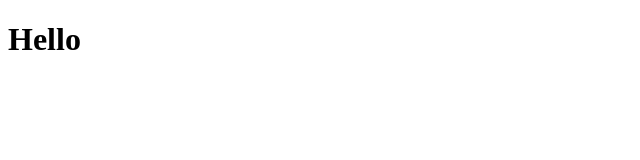
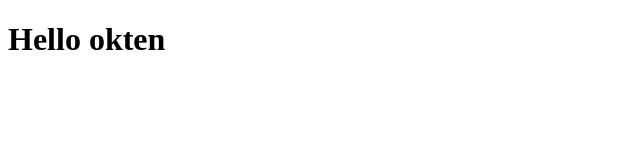
Before and after one commit to Zhenya-ez/Zhenya-ez.github.io, a plain HTML site: page index.html in a window 1280 px wide. Shown: the whole page, without its empty margins (0-640 px from the left). Drawn offline with Linux system fonts and the light colour scheme.

Commit message:
add okten

```diff
--- a/index.html
+++ b/index.html
@@ -6,6 +6,6 @@
    <title>Document</title>
 </head>
 <body>
-   <h1>Hello</h1>
+   <h1>Hello okten</h1>
 </body>
 </html>
```
